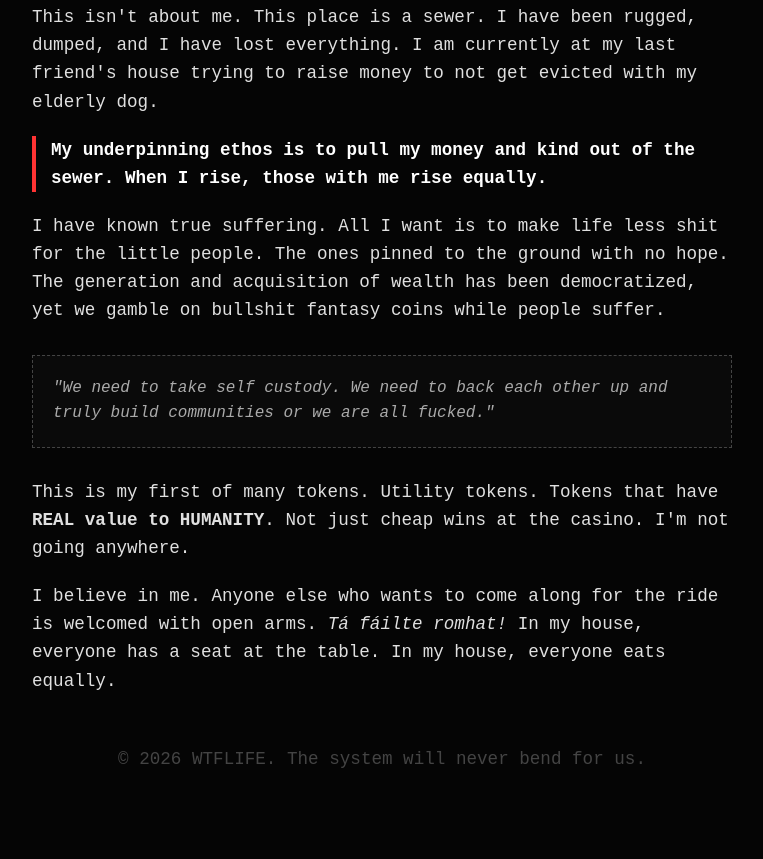
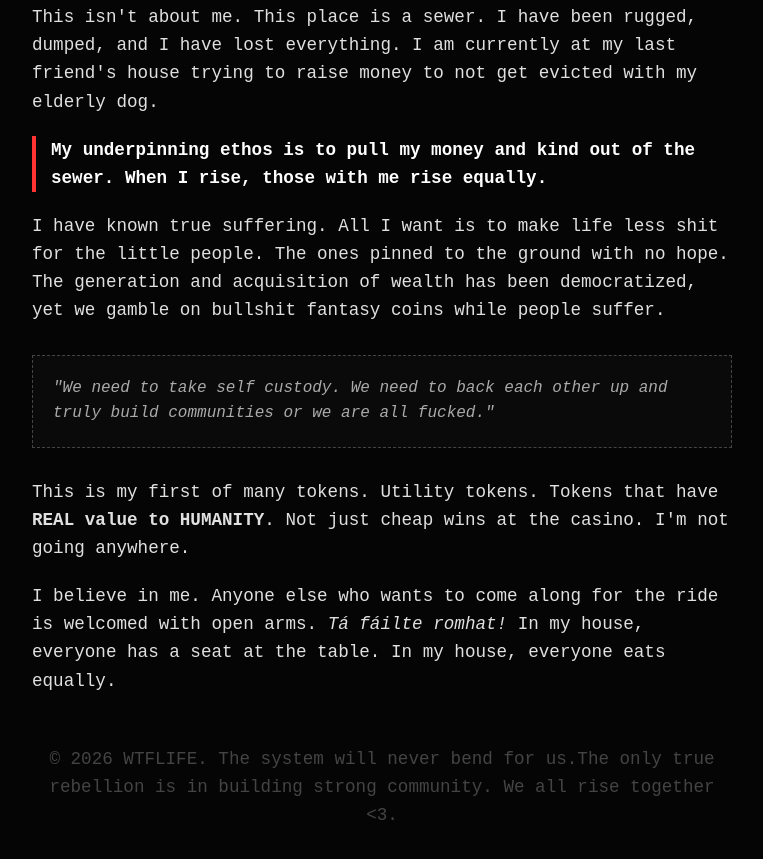
Before and after one commit to hmangc/WTFLIFE, a plain HTML site: page index.html in a window 1280 px wide. Shown: the part 565-1424 px from the top of the page, without its empty margins (258-1021 px from the left). Before the commit the page ends 1378 px from the top, so only its background shows below. Drawn offline with Linux system fonts and the light colour scheme; a script that the page names is missing.

Commit message:
Revise footer message for community emphasis
Updated the footer to include a new message about community and unity.

```diff
--- a/index.html
+++ b/index.html
@@ -48,10 +48,11 @@
         </main>
 
         <footer>
-            <p>&copy; 2026 WTFLIFE. The system will never bend for us.</p>
+            <p>&copy; 2026 WTFLIFE. The system will never bend for us.The only true rebellion is in building strong community. We all rise together <3.</p>
         </footer>
     </div>
 
     <script src="script.js"></script>
 </body>
+
 </html>
```
